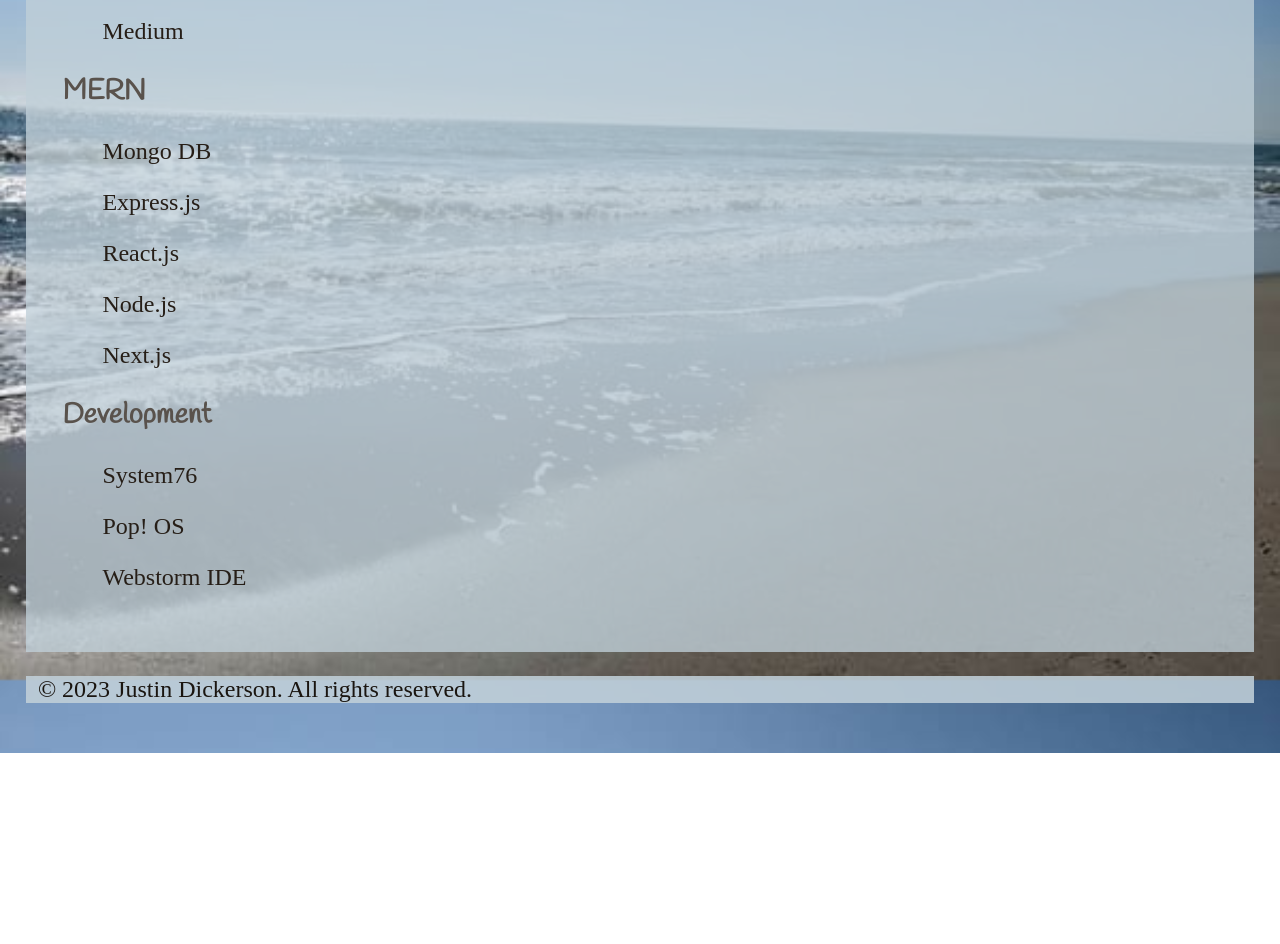
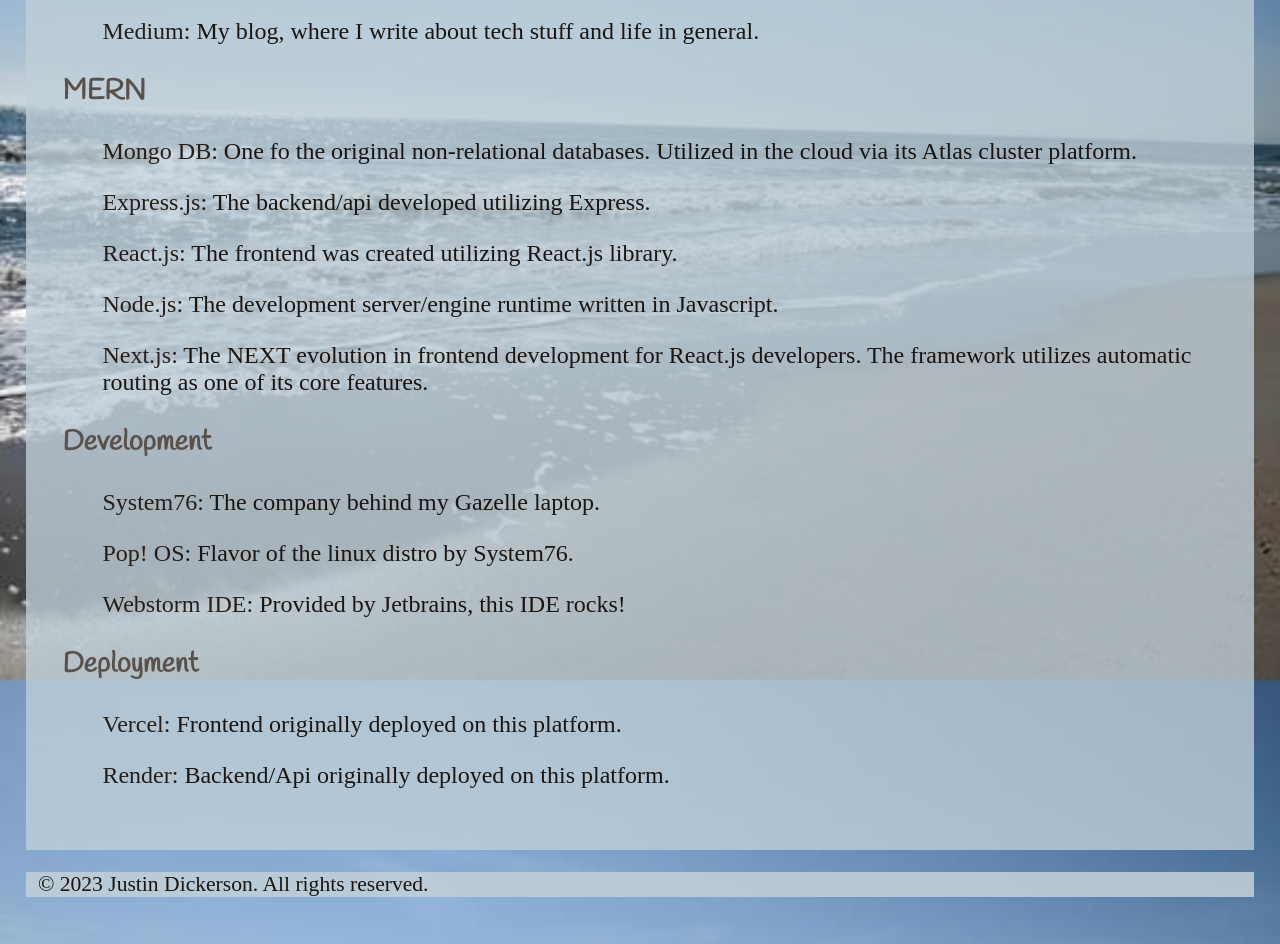
Before and after one commit to dj911ice/portfolio-mern-next, a Next.js app in the folder code/mpc/: page /links in a window 1280 px wide. Shown: the part 280-1224 px from the top of the page. Before the commit the page ends 1033 px from the top, so only its background shows below. Built offline with nearby package versions, Linux system fonts and the light colour scheme.

Commit message:
link and css work

```diff
--- a/code/mpc/src/pages/links.js
+++ b/code/mpc/src/pages/links.js
@@ -4,6 +4,7 @@
 import {mernLinks} from "@/utils/mernLinks";
 import {devLinks} from "@/utils/devLinks";
 import {blogLinks} from "@/utils/blogLinks";
+import {depLinks} from "@/utils/depLinks";
 function Links(){
     return (
         <>
@@ -16,9 +17,11 @@
                         return (
                             <ul key={blog}>
                                 <li style={{listStyleType: "none"}}>
-                                    <Link href={link.path} target={"_blank"}>
-                                        <div>{link.name}</div>
-                                    </Link>
+                                    <p>
+                                        <Link href={link.path} target={"_blank"}>
+                                            {link.name}
+                                        </Link>: {link.description}
+                                    </p>
                                 </li>
                             </ul>
                         )
@@ -28,9 +31,11 @@
                         return (
                             <ul key={mern}>
                                 <li style={{listStyleType: "none"}}>
-                                    <Link href={link.path} target={"_blank"}>
-                                        <div>{link.name}</div>
-                                    </Link>
+                                    <p>
+                                        <Link href={link.path} target={"_blank"}>
+                                            {link.name}
+                                        </Link>: {link.description}
+                                    </p>
                                 </li>
                             </ul>
                         )
@@ -40,9 +45,25 @@
                         return (
                             <ul key={dev}>
                                 <li style={{listStyleType: "none"}}>
-                                    <Link href={link.path} target={"_blank"}>
-                                        <div>{link.name}</div>
-                                    </Link>
+                                    <p>
+                                        <Link href={link.path} target={"_blank"}>
+                                            {link.name}
+                                        </Link>: {link.description}
+                                    </p>
+                                </li>
+                            </ul>
+                        )
+                    })}
+                    <h3>Deployment</h3>
+                    {depLinks.map((link, dep) => {
+                        return (
+                            <ul key={dep}>
+                                <li style={{listStyleType: "none"}}>
+                                    <p>
+                                        <Link href={link.path} target={"_blank"}>
+                                            {link.name}
+                                        </Link>: {link.description}
+                                    </p>
                                 </li>
                             </ul>
                         )
--- a/code/mpc/src/styles/globals.css
+++ b/code/mpc/src/styles/globals.css
@@ -95,6 +95,7 @@
 footer {
   position: sticky;
   background-color: var(--color-background-footer);
+  font-size: 90%;
 }
 
 footer p {
@@ -302,7 +303,7 @@
   table-layout: fixed;
   margin: 1%;
   padding: 1%;
-  font-size: 93%;
+  font-size: 90%;
   width: 90%;
   font-family: sans-serif;
 }
@@ -344,7 +345,10 @@
 td {
   border: solid 3px rgba(37, 70, 91, 0.88);
   margin: 1%;
+  padding: 1%;
   text-align: center;
+  font-size: 87%;
+
 }
 
 td:nth-child(1) {
--- a/code/mpc/src/utils/blogLinks.js
+++ b/code/mpc/src/utils/blogLinks.js
@@ -1,6 +1,7 @@
 export const blogLinks = [
     {
         name: "Medium",
-        path: "https://medium.com/@justin.p.dickerson"
+        path: "https://medium.com/@justin.p.dickerson",
+        description: "My blog, where I write about tech stuff and life in general."
     }
 ]
--- /dev/null
+++ b/code/mpc/src/utils/depLinks.js
@@ -0,0 +1,13 @@
+export const depLinks =[
+    {
+        name: "Vercel",
+        path: "https://vercel.com/",
+        description: "Frontend originally deployed on this platform."
+    },
+
+    {
+        name: "Render",
+        path: "https://render.com/",
+        description: "Backend/Api originally deployed on this platform."
+    }
+]
--- a/code/mpc/src/utils/devLinks.js
+++ b/code/mpc/src/utils/devLinks.js
@@ -1,16 +1,19 @@
 export const devLinks =[
     {
         name: "System76",
-        path: "https://system76.com/"
+        path: "https://system76.com/",
+        description: "The company behind my Gazelle laptop."
     },
 
     {
         name: "Pop! OS",
-        path: "https://pop.system76.com/"
+        path: "https://pop.system76.com/",
+        description: "Flavor of the linux distro by System76."
     },
 
     {
         name: "Webstorm IDE",
-        path: "https://www.jetbrains.com/webstorm/"
+        path: "https://www.jetbrains.com/webstorm/",
+        description: "Provided by Jetbrains, this IDE rocks!"
     }
 ]
--- a/code/mpc/src/utils/mernLinks.js
+++ b/code/mpc/src/utils/mernLinks.js
@@ -1,26 +1,33 @@
 export const mernLinks = [
     {
         name: "Mongo DB",
-        path: "https://www.mongodb.com/"
+        path: "https://www.mongodb.com/",
+        description: "One fo the original non-relational databases.  Utilized in the cloud via its Atlas cluster" +
+            " platform."
     },
 
     {
         name: "Express.js",
-        path: "https://expressjs.com/"
+        path: "https://expressjs.com/",
+        description: "The backend/api developed utilizing Express."
     },
     {
         name: "React.js",
-        path: "https://react.dev/"
+        path: "https://react.dev/",
+        description: "The frontend was created utilizing React.js library."
     },
 
     {
         name: "Node.js",
-        path: "https://nodejs.org/en"
+        path: "https://nodejs.org/en",
+        description: "The development server/engine runtime written in Javascript."
     },
 
     {
         name: "Next.js",
-        path: "https://nextjs.org/"
+        path: "https://nextjs.org/",
+        description: "The NEXT evolution in frontend development for React.js developers. The framework utilizes" +
+            " automatic routing as one of its core features."
     }
 
 ]
```
Also changed, not shown: code/mpc/src/pages/projects.js (+10 -10 lines).
